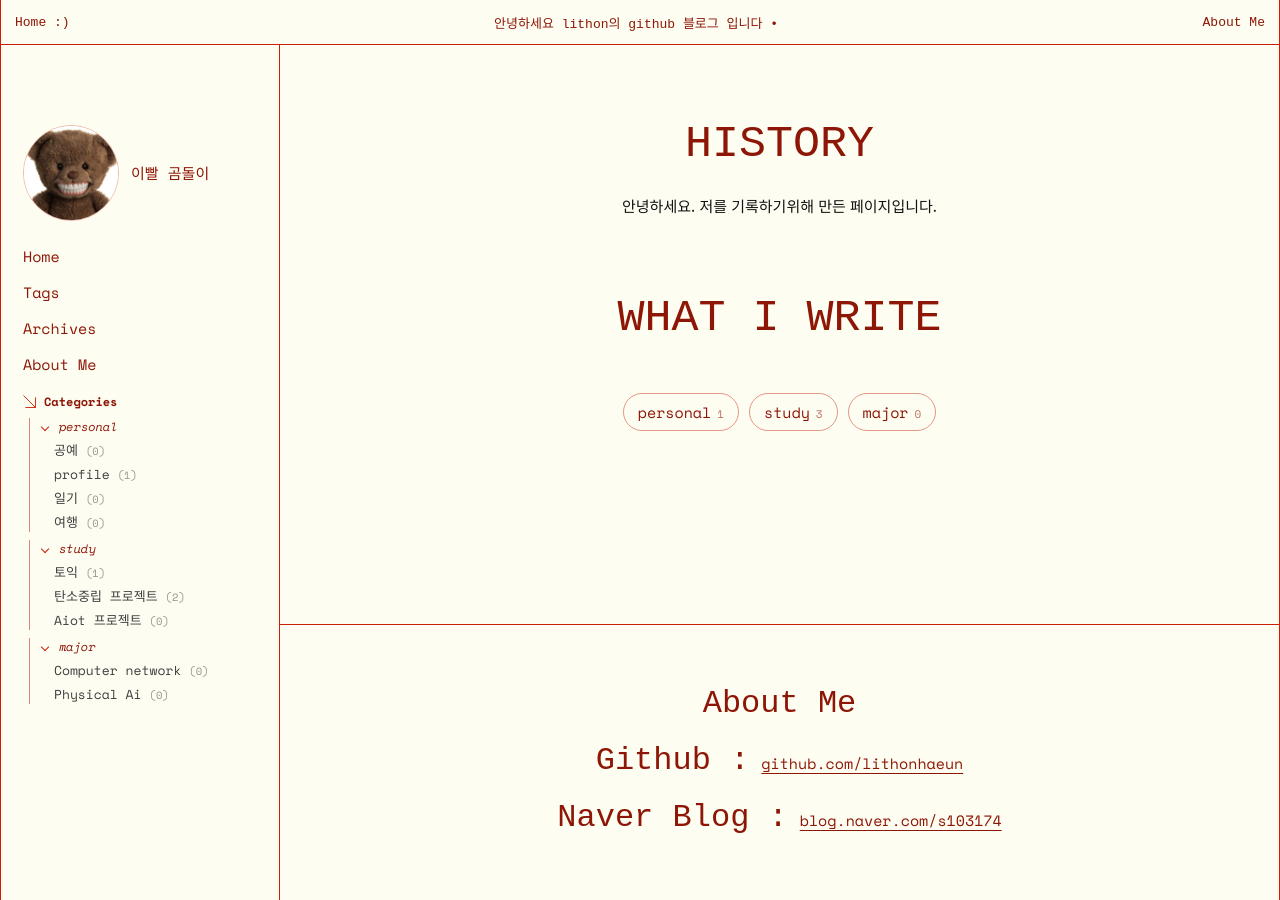
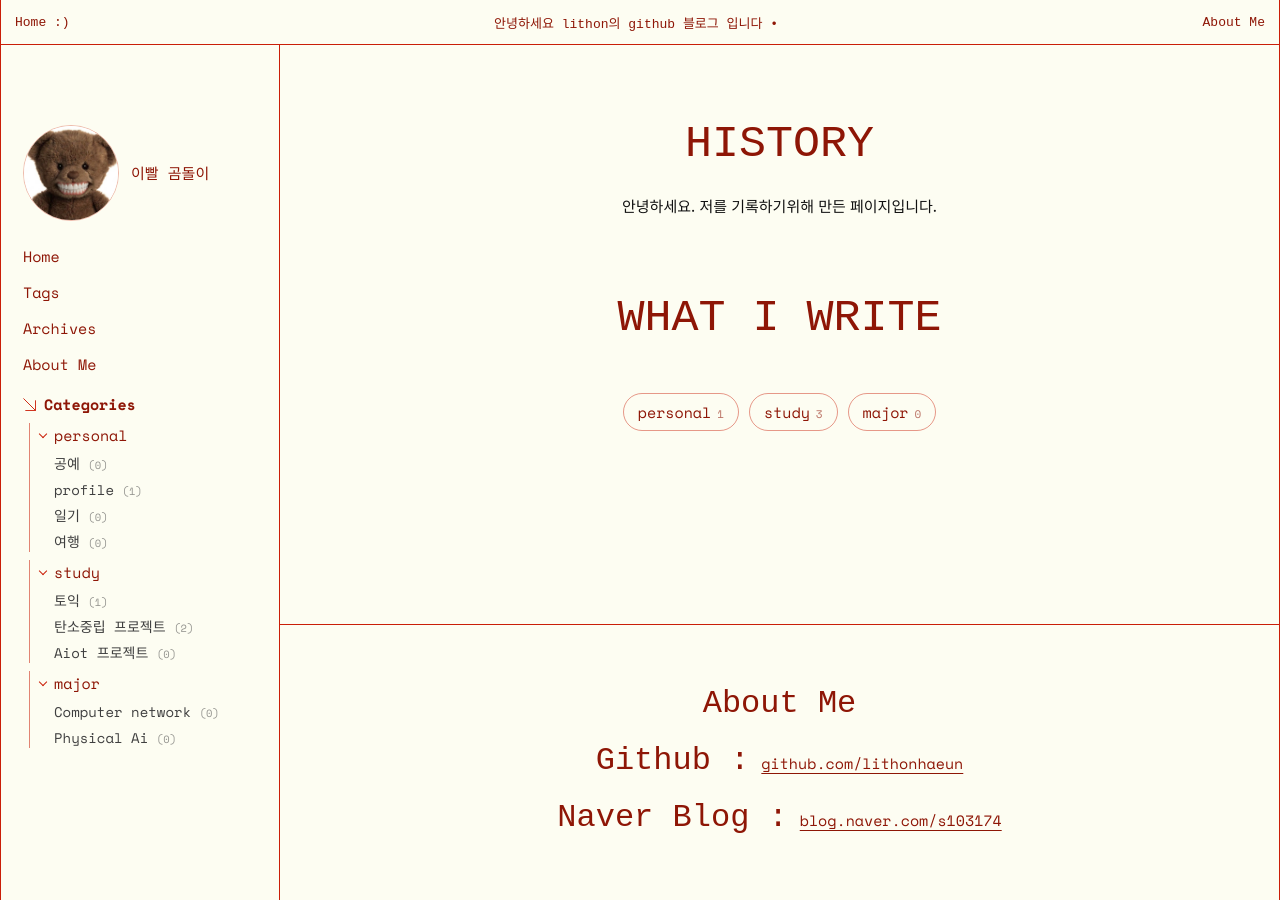
Before and after one commit to lithonhaeun/lithonhaeun.github.io, a Jekyll site: the page built from about.html, in a window 1280 px wide. Built offline with Jekyll 4.4.1, drawn with Linux system fonts in a browser that asks for light colours; some web fonts are replaced.

Commit message:
사이드바 카테고리 글씨 통일, 이름 클릭 토글

```diff
--- a/_includes/sidebar.html
+++ b/_includes/sidebar.html
@@ -15,10 +15,7 @@
       {%- assign cat_posts = site.posts | where_exp: "p", "p.categories[0] == cat.id" -%}
       {% include cat-subs.html cat=cat %}
       <div class="tree__cat" data-cat="{{ cat.id }}">
-        <div class="tree__head">
-          <button type="button" class="tree__toggle" aria-expanded="true" aria-controls="subs-{{ cat.id }}" aria-label="{{ cat.id }} 태그 접기/펼치기"><span class="chev" aria-hidden="true"></span></button>
-          <a class="tree__label{% if cur_cat == cat.id %} is-on{% endif %}" href="{{ '/category/' | append: cat.id | append: '/' | relative_url }}">{{ cat.id }}</a>
-        </div>
+        <button type="button" class="tree__label{% if cur_cat == cat.id %} is-on{% endif %}" aria-expanded="true" aria-controls="subs-{{ cat.id }}"><span class="chev" aria-hidden="true"></span>{{ cat.id }}</button>
         <div class="tree__subs" id="subs-{{ cat.id }}">
           {%- for sub_name in sub_names -%}{%- assign sub_size = cat_posts | where_exp: "p", "p.categories[1] == sub_name" | size -%}
           <a class="tree__sub{% if cur_cat == cat.id and page.categories[1] == sub_name %} is-on{% endif %}" href="{{ '/category/' | append: cat.id | append: '/' | relative_url }}#{{ sub_name | slugify }}">{{ sub_name }} <span class="tree__n">({{ sub_size }})</span></a>
--- a/assets/css/style.css
+++ b/assets/css/style.css
@@ -124,18 +124,17 @@ button{font:inherit;color:inherit;background:none;border:0;padding:0;cursor:poin
 .sidebar__nav{display:flex;flex-direction:column;align-items:stretch;gap:14px;font-size:15px}
 .sidebar__nav>a:hover,.tree a:hover{opacity:.7}
 .tree{display:flex;flex-direction:column;gap:8px;margin-top:4px}
-.tree__root{display:flex;align-items:center;gap:8px;font-weight:700;font-size:12px}
+.tree__root{display:flex;align-items:center;gap:8px;font-size:15px;font-weight:700}
 .arr{width:13px;height:13px;fill:none;stroke:var(--red);stroke-width:2;flex-shrink:0}
-.tree__cat{margin-left:6px;padding-left:10px;border-left:1px solid rgba(202,30,8,.54);display:flex;flex-direction:column;gap:5px}
-.tree__head{display:flex;align-items:center;gap:6px}
-.tree__toggle{display:flex;align-items:center;justify-content:center;width:16px;height:16px;flex-shrink:0;margin-left:-3px}
-.chev{width:6px;height:6px;border-right:1.4px solid var(--red);border-bottom:1.4px solid var(--red);transform:rotate(45deg);transition:transform .25s}
-.tree__cat.is-closed .chev{transform:rotate(-45deg)}
-.tree__label{font-style:italic;font-size:12px}
+.tree__cat{margin-left:6px;padding-left:10px;border-left:1px solid rgba(202,30,8,.54);display:flex;flex-direction:column;gap:6px}
+.tree__label{display:flex;align-items:center;gap:8px;width:100%;font-size:15px;color:var(--ink);padding:1px 0}
+.tree__label:hover{opacity:.7}
 .tree__label.is-on{font-weight:700}
-.tree__subs{overflow:hidden;display:flex;flex-direction:column;gap:4px;padding-left:14px}
+.chev{width:6px;height:6px;border-right:1.4px solid var(--red);border-bottom:1.4px solid var(--red);transform:rotate(45deg);transition:transform .25s;flex-shrink:0;margin-bottom:2px}
+.tree__cat.is-closed .chev{transform:rotate(-45deg);margin-bottom:0}
+.tree__subs{overflow:hidden;display:flex;flex-direction:column;gap:5px;padding-left:14px}
 .tree__cat.is-closed .tree__subs{display:none}
-.tree__sub{text-align:left;font-size:13px;color:#3f3f3f;white-space:nowrap;overflow:hidden;text-overflow:ellipsis}
+.tree__sub{text-align:left;font-size:14px;color:#3f3f3f;white-space:nowrap;overflow:hidden;text-overflow:ellipsis}
 .tree__sub.is-on{color:var(--ink);font-weight:700}
 .tree__n{font-size:10.5px;opacity:.55}
 .main{flex:1;min-width:0;display:flex;flex-direction:column;border-right:1px solid var(--red)}
--- a/assets/js/main.js
+++ b/assets/js/main.js
@@ -113,7 +113,7 @@
   });
 })();
 
-// 사이드바: 카테고리를 눌러서 접고 펴기 (상태는 기억돼요)
+// 사이드바: 카테고리 이름을 눌러 접고 펴기 (상태는 기억돼요)
 (function () {
   var cats = document.querySelectorAll('.tree__cat');
   if (!cats.length) return;
@@ -126,11 +126,15 @@
 
   cats.forEach(function (cat) {
     var id = cat.getAttribute('data-cat');
-    var btn = cat.querySelector('.tree__toggle');
+    var btn = cat.querySelector('.tree__label');
     var panel = cat.querySelector('.tree__subs');
     if (!btn || !panel) return;
 
-    if (closed[id]) {
+    // 지금 보고 있는 카테고리는 항상 펼쳐서 보여줘요
+    if (btn.classList.contains('is-on')) {
+      delete closed[id];
+      save();
+    } else if (closed[id]) {
       cat.classList.add('is-closed');
       btn.setAttribute('aria-expanded', 'false');
     }
```
